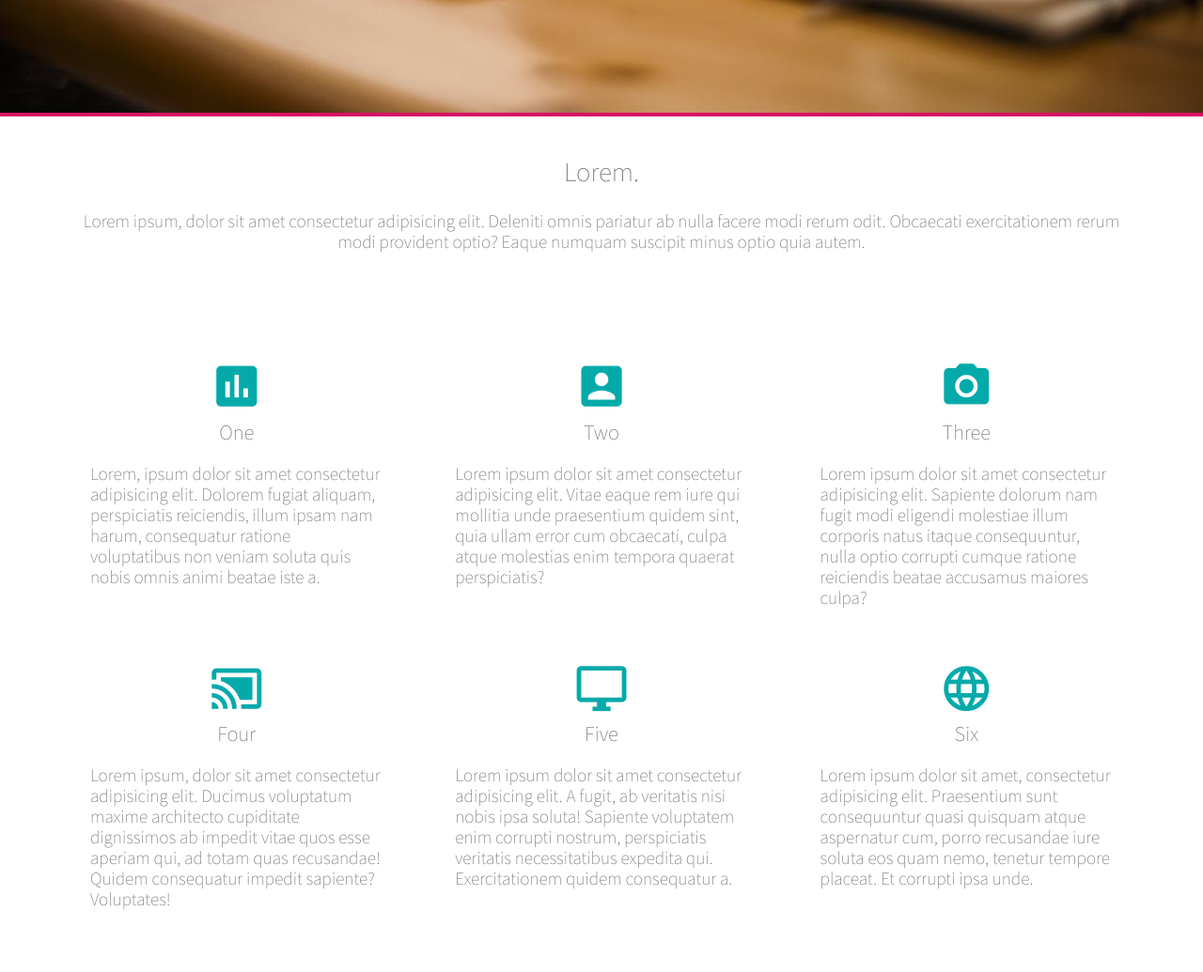
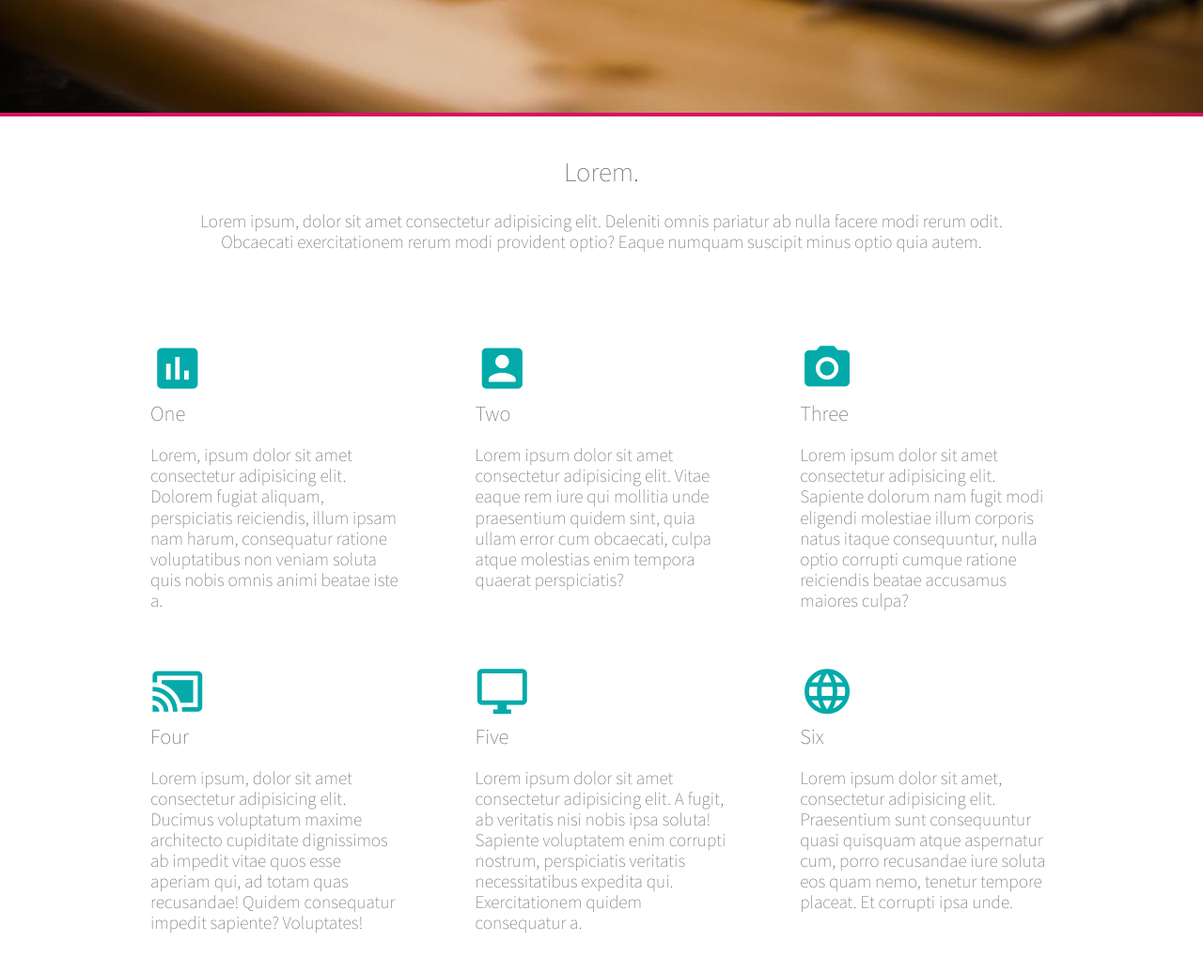
Before and after one commit to Max131/think, a plain HTML site: page index.html in a window 1280 px wide. Shown: the part 680-1715 px from the top of the page at 94% size. Drawn offline with Linux system fonts and the light colour scheme.

Commit message:
Improved flexbox

```diff
--- a/assets/style.css
+++ b/assets/style.css
@@ -28,10 +28,6 @@ header h1{
     font-size: 4.5rem;
 }
 
-header h2{
-    /* color: #D81164 */
-}
-
 header a{
     text-decoration: none;
     padding: .5rem 1rem;
@@ -47,7 +43,7 @@ header a:hover{
 
 .brief{
     text-align: center;
-    padding: 1rem 4rem;
+    padding: 1rem 2rem;
 }
 
 .product{
@@ -56,7 +52,6 @@ header a:hover{
 }
 
 .product h2, .product h3{
-    text-align: center;
     margin: 0;
 }
 
@@ -67,38 +62,35 @@ header a:hover{
 
 footer{
     text-align: center;
-    /* background-color: #D81164; */
-    /* background-color: #68389b; */
     background-color: #04AAAA;
     color: white;
     padding: 2rem;
     border-top: .25rem solid #D81164;
 }
 
-@media(min-width: 600px){
+@media screen and (min-width: 600px){
+    .brief{
+        padding: 1rem 4rem;
+    }
+
     .container{
         display: flex;
         flex-wrap: wrap;
-        padding: 2rem 1rem;
+        padding: 2rem;
+        justify-content: center;
     }
 
     .product{
-        flex: 1 1 35%;
+        flex: 1 1 14rem;
     }
 }
 
-@media(min-width: 1000px){
-    .container{
-        padding: 3rem;
+@media screen and (min-width: 1000px){
+    .brief{
+        padding: 1rem 10rem;
     }
 
     .product{
-        flex: 1 1 25%;
-    }
-
-@media(min-width: 1400px){
-    .product{
-        flex: 1 1 12%
+        max-width: 14rem;
     }
 }
-}
```
